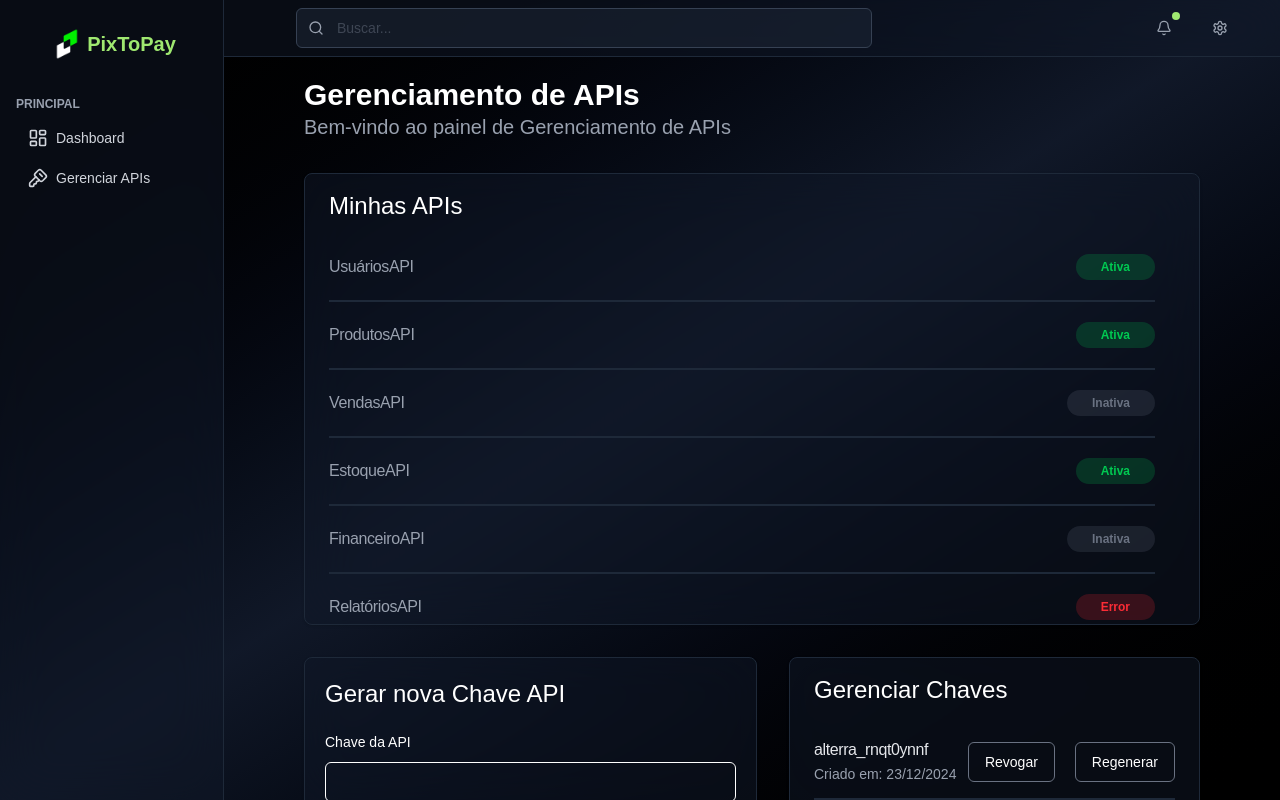
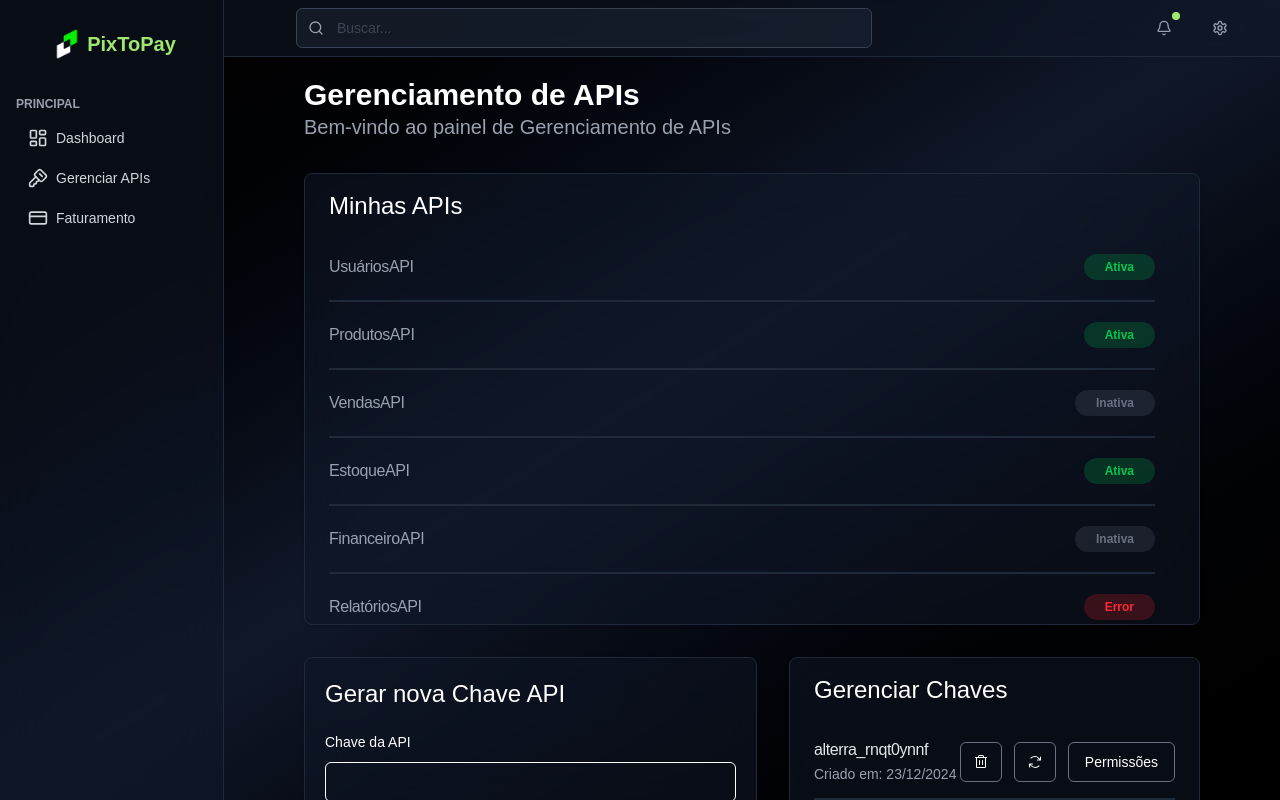
Before and after one commit to BrunoQueirozUni/generic-dashboard, a Next.js app: page /gerenciar-api in a window 1280 px wide. Built offline with nearby package versions, Linux system fonts and the light colour scheme.

Commit message:
Gerenciador APIs tela finalizado

```diff
--- a/src/app/(private)/(navigation)/Sidebar.tsx
+++ b/src/app/(private)/(navigation)/Sidebar.tsx
@@ -3,17 +3,19 @@
 import Link from "next/link";
 import Image from "next/image";
 
-import { LayoutDashboard, KeySquare } from "lucide-react";
+import { LayoutDashboard, KeySquare, CreditCard, HeartOff } from "lucide-react";
 
 // Imagens
 import Logo from "../../../../public/imgs/pixtopayicon.png"
+import Faturamento from "../faturamento/page";
 
 const menuItems = [
    {
       title: "PRINCIPAL",
       items: [
-         { icon: LayoutDashboard, label: "Dashboard", href: "/dashboard" },
-         { icon: KeySquare, label: "Gerenciar APIs", href: "/gerenciar-api" },
+         { icon: LayoutDashboard, label: "Dashboard",      href: "/dashboard"     },
+         { icon: KeySquare,       label: "Gerenciar APIs", href: "/gerenciar-api" },
+         { icon: CreditCard,      label: "Faturamento",    href: "/faturamento"   },
       ]
    }
 ]
--- /dev/null
+++ b/src/app/(private)/faturamento/page.tsx
@@ -0,0 +1,12 @@
+export default function Faturamento() {
+   return (
+      <>
+         <div className="text-white">
+            <h1 className="text-3xl font-semibold">Faturamento e Pagamentos</h1>
+            <p className="text-xl text-muted-foreground text-gray-400">
+               Gerencie suas faturas, pagamentos e planos de assinatura.
+            </p>
+         </div>
+      </>
+   )
+}
--- a/src/app/(private)/gerenciar-api/(informations)/GerenciarChaves.tsx
+++ b/src/app/(private)/gerenciar-api/(informations)/GerenciarChaves.tsx
@@ -1,14 +1,16 @@
 
 import { Button } from "@/components/ui/button";
 import { Card, CardContent, CardHeader, CardTitle } from "@/components/ui/card";
+import { ArrowsClockwise, Trash } from "@phosphor-icons/react";
+import { Permissions } from "./Permissions";
 
-const items = [
-   { id: 1, title: "alterra_rnqt0ynnf", date: "23/12/2024", },
-   { id: 2, title: "alterra_tb5bgwyqz", date: "05/01/2025", },
-   { id: 3, title: "alterra_7zq1z5z5z", date: "15/02/2025", },
-   { id: 4, title: "alterra_5zq1z5z5z", date: "25/03/2025", },
-   { id: 5, title: "alterra_4zq1z5z5z", date: "05/04/2025", },
-   { id: 6, title: "alterra_3zq1z5z5z", date: "15/05/2025", },
+export const items = [
+   { id: 1, key: "alterra_rnqt0ynnf", date: "23/12/2024", },
+   { id: 2, key: "alterra_tb5bgwyqz", date: "05/01/2025", },
+   { id: 3, key: "alterra_7zq1z5z5z", date: "15/02/2025", },
+   { id: 4, key: "alterra_5zq1z5z5z", date: "25/03/2025", },
+   { id: 5, key: "alterra_4zq1z5z5z", date: "05/04/2025", },
+   { id: 6, key: "alterra_3zq1z5z5z", date: "15/05/2025", },
 ]
 
 export function GerenciarChaves() {
@@ -20,23 +22,28 @@ export function GerenciarChaves() {
                <div className="overflow-y-auto max-h-[150px] px-6">
                   {
                      items.map((item) => (
-                        <>
+                        <div key={item.id}>
                            <div className="flex">
-                              <div key={item.id} className="">
+                              <div className="">
                                  <CardHeader>
-                                    <CardTitle className="text-base font-medium text-gray-200">{item.title}</CardTitle>
+                                    <CardTitle className="text-base font-medium text-gray-200">{item.key}</CardTitle>
                                  </CardHeader>
                                  <CardContent className="">
                                     <span className="text-sm text-gray-400">Criado em: {item.date}</span>
                                  </CardContent>
                               </div>
-                              <div className="flex flex-1 items-center justify-end gap-5">
-                                 <Button className="bg-transparent border border-gray-500 hover:bg-gray-800/70 cursor-pointer">Revogar</Button>
-                                 <Button className="bg-transparent border border-gray-500 hover:bg-gray-800/70 cursor-pointer">Regenerar</Button>
+                              <div className="flex flex-1 items-center justify-end gap-3">
+                                 <Button title="Remover" className="bg-transparent border border-gray-500 hover:bg-gray-800/70 cursor-pointer p-3">
+                                    <Trash className="w-5 h-5" />
+                                 </Button>
+                                 <Button title="Regenerar" className="bg-transparent border border-gray-500 hover:bg-gray-800/70 cursor-pointer p-3">
+                                    <ArrowsClockwise className="w-5 h-5" />
+                                 </Button>
+                                 <Permissions id={item.id} />
                               </div>
                            </div>
                            <hr className="border border-gray-800 my-3 " />
-                        </>
+                        </div>
                      ))
                   }
                </div>
--- /dev/null
+++ b/src/app/(private)/gerenciar-api/(informations)/LogsDeAcesso.tsx
@@ -0,0 +1,44 @@
+import { Card, CardContent, CardTitle } from "@/components/ui/card"
+
+const logs = [
+   { key: "alterra_rnqt0ynnf", ip: "214.241.123.23", req: "GET /api/v1/users",     date: "23/12/2024" },
+   { key: "alterra_tb5bgwyqz", ip: "123.123.123.23", req: "POST /api/v1/products", date: "05/01/2025" },
+   { key: "alterra_7zq1z5z5z", ip: "564.432.34.43",  req: "GET /api/v1/orders",    date: "15/02/2025" },
+   { key: "alterra_8xq2a6a6a", ip: "321.321.321.32", req: "DELETE /api/v1/users",  date: "20/03/2025" },
+   { key: "alterra_9yr3b7b7b", ip: "432.432.432.43", req: "PUT /api/v1/products",  date: "25/04/2025" },
+   { key: "alterra_0zs4c8c8c", ip: "543.543.543.54", req: "PATCH /api/v1/orders",  date: "30/05/2025" },
+   { key: "alterra_1at5d9d9d", ip: "654.654.654.65", req: "GET /api/v1/users",     date: "04/06/2025" }
+]
+
+export function LogsDeAcesso() {
+   return (
+      <>
+         <Card className="text-white border-b border-gray-800 bg-gray-900/50 backdrop-blur-xl py-0 px-6 ">
+            <CardTitle className="text-2xl py-4 pb-8 font-normal">Logs de Acesso</CardTitle>
+            <CardContent>
+               <table className="w-full border-collapse ">
+                  <thead className="text-gray-400">
+                     <tr className="hover:bg-gray-800/70 transition duration-100">
+                        <th className="text-left px-4 py-3">Chave</th>
+                        <th className="text-left px-4 py-3">IP</th>
+                        <th className="text-left px-4 py-3">Requisição</th>
+                        <th className="text-left px-4 py-3">Date</th>
+                     </tr>
+                  </thead>
+                  <tbody>
+                     {logs.map((log, index) => (
+                        <tr key={index} className="border-t border-gray-800 hover:bg-gray-800/70 transition duration-100">
+                           <td className="px-4 py-3">{log.key}</td>
+                           <td className="px-4 py-3">{log.ip}</td>
+                           <td className="px-4 py-3">{log.req}</td>
+                           <td className="px-4 py-3">{log.date}</td>
+                        </tr>
+                     ))}
+                  </tbody>
+               </table>
+
+            </CardContent>
+         </Card>
+      </>
+   )
+}
--- a/src/app/(private)/gerenciar-api/(informations)/MyAPIs.tsx
+++ b/src/app/(private)/gerenciar-api/(informations)/MyAPIs.tsx
@@ -2,15 +2,15 @@ import { Badge } from "@/components/ui/badge"
 import { Card, CardContent, CardHeader, CardTitle } from "@/components/ui/card"
 
 const items = [
-   { id: 1, title: "UsuáriosAPI",   value: "Ativa",   cor: "text-green-500", bg: "bg-green-500/20" },
-   { id: 2, title: "ProdutosAPI",   value: "Ativa",   cor: "text-green-500", bg: "bg-green-500/20" },
-   { id: 3, title: "VendasAPI",     value: "Inativa", cor: "text-gray-500",  bg: "bg-gray-500/20"  },
-   { id: 4, title: "EstoqueAPI",    value: "Ativa",   cor: "text-green-500", bg: "bg-green-500/20" },
-   { id: 5, title: "FinanceiroAPI", value: "Inativa", cor: "text-gray-500",  bg: "bg-gray-500/20"  },
-   { id: 6, title: "RelatóriosAPI", value: "Error",   cor: "text-red-500",   bg: "bg-red-500/20"   },
-   { id: 7, title: "LogísticaAPI",  value: "Ativa",   cor: "text-green-500", bg: "bg-green-500/20" },
-   { id: 8, title: "MarketingAPI",  value: "Inativa", cor: "text-gray-500",  bg: "bg-gray-500/20"  },
-   { id: 9, title: "RHAPI",         value: "Ativa",   cor: "text-green-500", bg: "bg-green-500/20" },
+   { id: 1, title: "UsuáriosAPI", value: "Ativa", cor: "text-green-500", bg: "bg-green-500/20" },
+   { id: 2, title: "ProdutosAPI", value: "Ativa", cor: "text-green-500", bg: "bg-green-500/20" },
+   { id: 3, title: "VendasAPI", value: "Inativa", cor: "text-gray-500", bg: "bg-gray-500/20" },
+   { id: 4, title: "EstoqueAPI", value: "Ativa", cor: "text-green-500", bg: "bg-green-500/20" },
+   { id: 5, title: "FinanceiroAPI", value: "Inativa", cor: "text-gray-500", bg: "bg-gray-500/20" },
+   { id: 6, title: "RelatóriosAPI", value: "Error", cor: "text-red-500", bg: "bg-red-500/20" },
+   { id: 7, title: "LogísticaAPI", value: "Ativa", cor: "text-green-500", bg: "bg-green-500/20" },
+   { id: 8, title: "MarketingAPI", value: "Inativa", cor: "text-gray-500", bg: "bg-gray-500/20" },
+   { id: 9, title: "RHAPI", value: "Ativa", cor: "text-green-500", bg: "bg-green-500/20" },
 ]
 
 export function MyAPIs() {
@@ -23,19 +23,19 @@ export function MyAPIs() {
                <div className="overflow-y-auto max-h-[370px]">
                   {
                      items.map((item) => (
-                        <>
-                           <div key={item.id} className="flex justify-between items-center px-6">
+                        <div key={item.id}>
+                           <div className="flex justify-between items-center px-6">
                               <CardHeader>
                                  <CardTitle className="text-base font-medium text-gray-400">{item.title}</CardTitle>
                               </CardHeader>
                               <CardContent className="px-5">
-                                 <Badge variant="secondary" className={`px-6 py-1 ${item.bg} ${item.cor}`}>
+                                 <Badge variant="secondary" className={`px-5 py-1 ${item.bg} ${item.cor}`}>
                                     {item.value}
                                  </Badge>
                               </CardContent>
                            </div>
                            <hr className="border border-gray-800 my-5 ml-6 mr-11" />
-                        </>
+                        </div>
                      ))
                   }
                </div>
--- /dev/null
+++ b/src/app/(private)/gerenciar-api/(informations)/Permissions.tsx
@@ -0,0 +1,60 @@
+import * as React from "react";
+import * as Dialog from "@radix-ui/react-dialog";
+
+import { items } from "./GerenciarChaves";
+import { Label } from "@/components/ui/label";
+import { Button } from "@/components/ui/button";
+import { Checkbox } from "@/components/ui/checkbox";
+
+
+interface PermissionsProp {
+   id: Number;
+}
+
+const permissions = [
+   { id: "read_users", label: "Ler usuários" },
+   { id: "write_users", label: "Escrever usuários" },
+   { id: "read_products", label: "Ler produtos" },
+   { id: "write_products", label: "Escrever produtos" },
+   { id: "read_orders", label: "Ler pedidos" },
+   { id: "write_orders", label: "Escrever pedidos" },
+]
+
+export function Permissions({ id }: PermissionsProp) {
+
+   const item = items.find((item) => item.id === id);
+
+   return (
+      <>
+         <Dialog.Root>
+            <Dialog.Trigger asChild>
+               <Button className="bg-transparent border border-gray-500 hover:bg-gray-800/70 cursor-pointer">Permissões</Button>
+            </Dialog.Trigger>
+            <Dialog.Portal>
+               <Dialog.Overlay className="fixed inset-0 bg-black/60" />
+               <Dialog.Content className="fixed top-1/2 left-1/2 transform -translate-x-1/2 -translate-y-1/2 text-gray-300 border-b border-gray-800 bg-gray-900/50 backdrop-blur-xl rounded-lg px-8 py-6">
+                  <Dialog.Title className="text-xl">Permissões da Chave <strong className="text-gray-200">{items ? item?.key : "Chave não encontrada"}</strong></Dialog.Title>
+                  <div className="grid gap-4 py-6 sm:grid-cols-2">
+                     {
+                        permissions.map((permission) => (
+                           <div key={permission.id} className="flex items-center gap-2">
+                              <Checkbox id={permission.id} className="border-white border p-1.5 data-[state=checked]:bg-white data-[state=checked]:text-primary-foreground" />
+                              <Label htmlFor={permission.id}>{permission.label}</Label>
+                           </div>
+                        ))
+                     }
+                  </div>
+                  <div className="flex gap-4">
+                     <Dialog.Close asChild>
+                        <Button className="cursor-pointer bg-green-500 hover:bg-green-600">Salvar</Button>
+                     </Dialog.Close>
+                     <Dialog.Close asChild>
+                        <Button className="cursor-pointer bg-red-500 hover:bg-red-600">Cancelar</Button>
+                     </Dialog.Close>
+                  </div>
+               </Dialog.Content>
+            </Dialog.Portal>
+         </Dialog.Root>
+      </>
+   )
+}
--- a/src/app/(private)/gerenciar-api/page.tsx
+++ b/src/app/(private)/gerenciar-api/page.tsx
@@ -3,6 +3,7 @@
 import { MyAPIs } from "./(informations)/MyAPIs";
 import { GerenciarChaves } from "./(informations)/GerenciarChaves";
 import { GerarNovaChaveAPI } from "./(informations)/GerarNovaChaveAPI";
+import { LogsDeAcesso } from "./(informations)/LogsDeAcesso";
 
 export default function GerenciarAPI() {
    return (
@@ -21,6 +22,9 @@ export default function GerenciarAPI() {
                <GerarNovaChaveAPI />
                <GerenciarChaves />
             </div>
+            <div className="pt-8">
+               <LogsDeAcesso />
+            </div>
          </div>
       </>
    )
```
